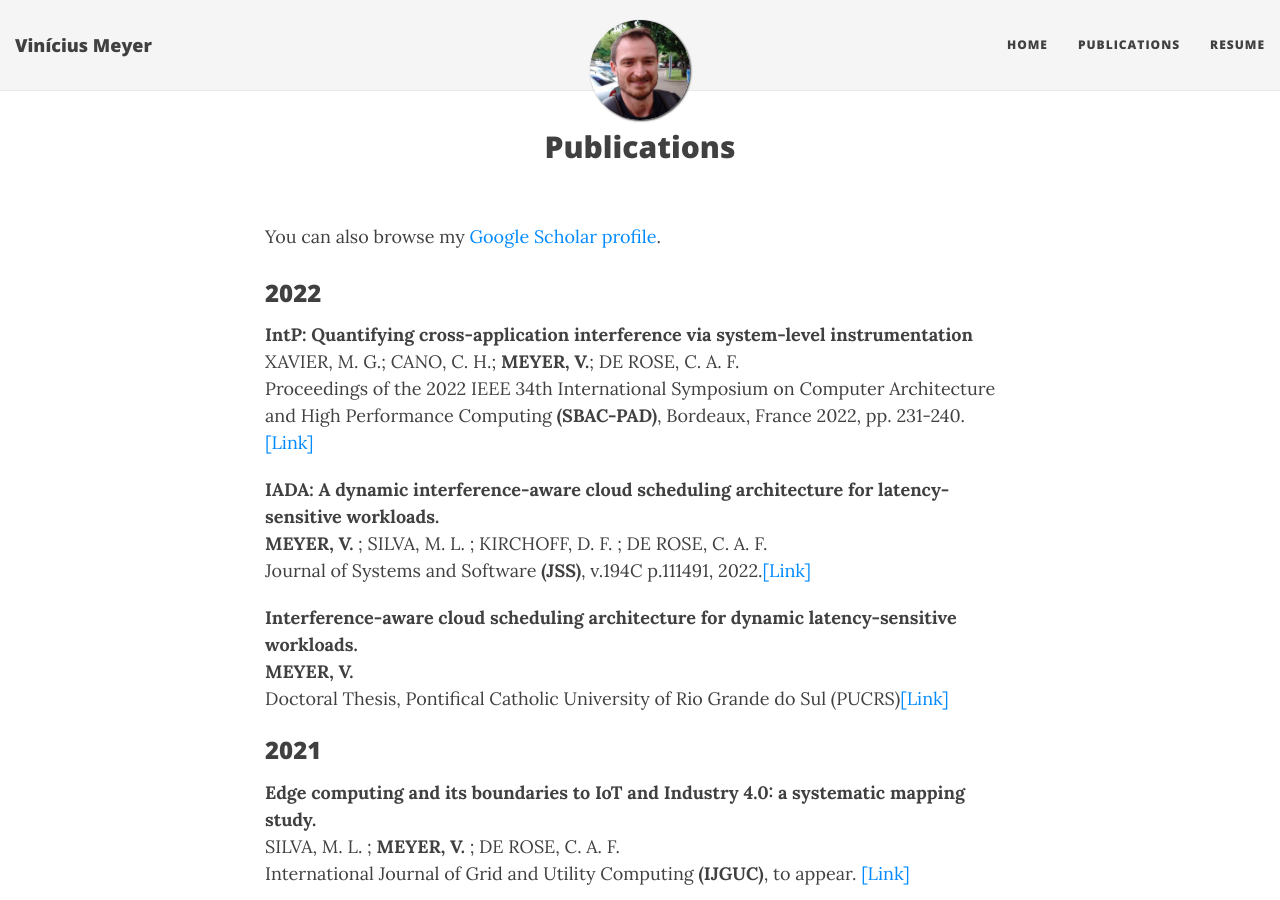
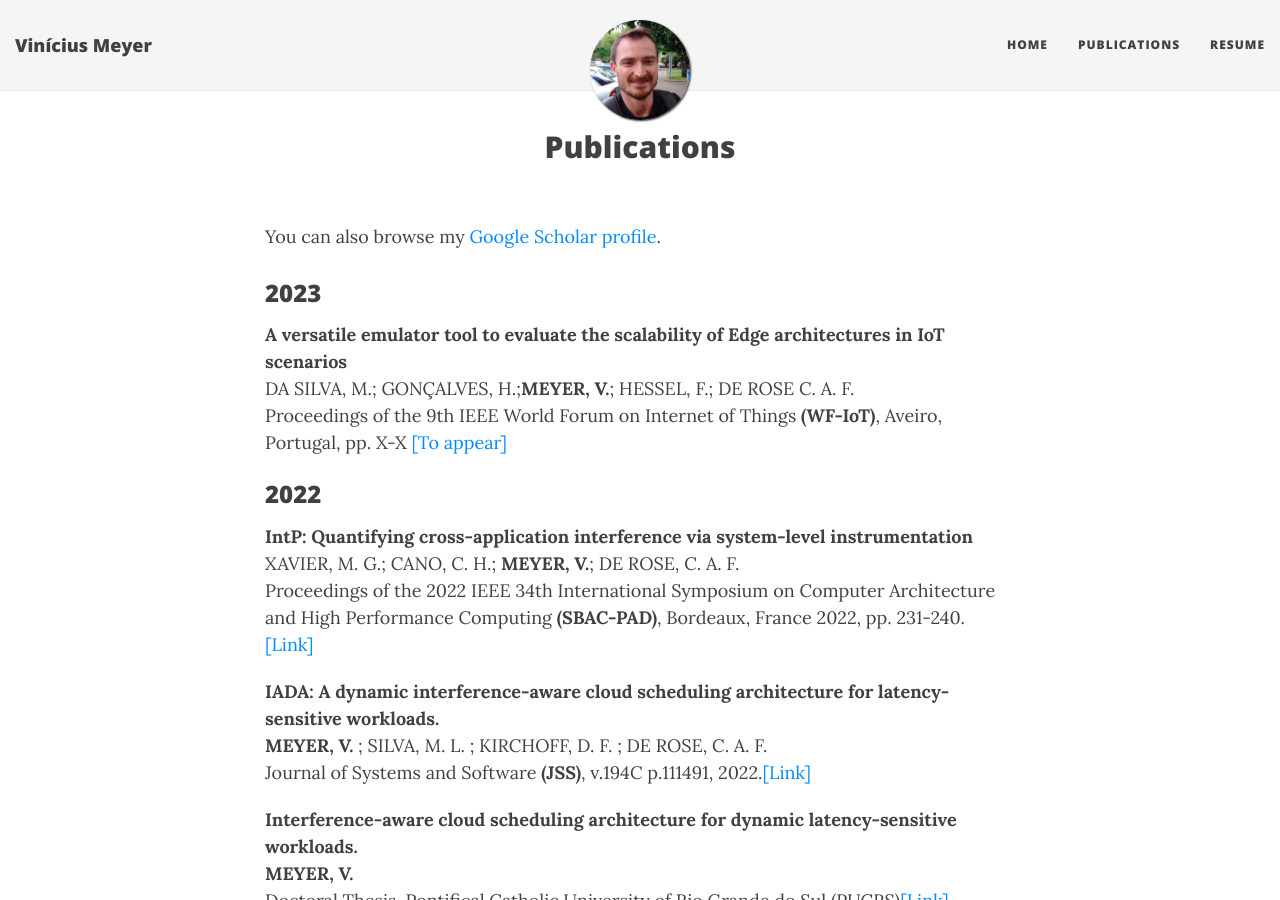
Before and after one commit to ViniciusMeyer/viniciusmeyer.github.io, a Jekyll site: the page built from publications.md, in a window 1280 px wide and 900 px high. Built offline with Jekyll 4.4.1, drawn with Linux system fonts in a browser that asks for light colours; nearby versions of some CDN libraries.

Commit message:
Update publications.md

```diff
--- a/publications.md
+++ b/publications.md
@@ -5,6 +5,19 @@ title: Publications
 
 You can also browse my <a href="https://scholar.google.com.br/citations?user=t9wEQ7wAAAAJ&hl=en&oi=sra" target="_blank">Google Scholar profile</a>.
 <br />
+
+<h3>
+    <a name='2023'></a> 2023
+</h3>
+<div class="media">
+    <div class="media-body">
+       <p class="media-heading">
+          <strong>A versatile emulator tool to evaluate the scalability of Edge architectures in IoT scenarios</strong><br />
+          DA SILVA, M.; GONÇALVES, H.;<b>MEYER, V.</b>; HESSEL, F.; DE ROSE C. A. F.<br />
+	  	Proceedings of the 9th IEEE World Forum on Internet of Things <b>(WF-IoT)</b>, Aveiro, Portugal, pp. X-X <a href="#">[To appear]</a><br />
+       </p>
+    </div>
+</div>
 
 <h3>
     <a name='2022'></a> 2022
```
